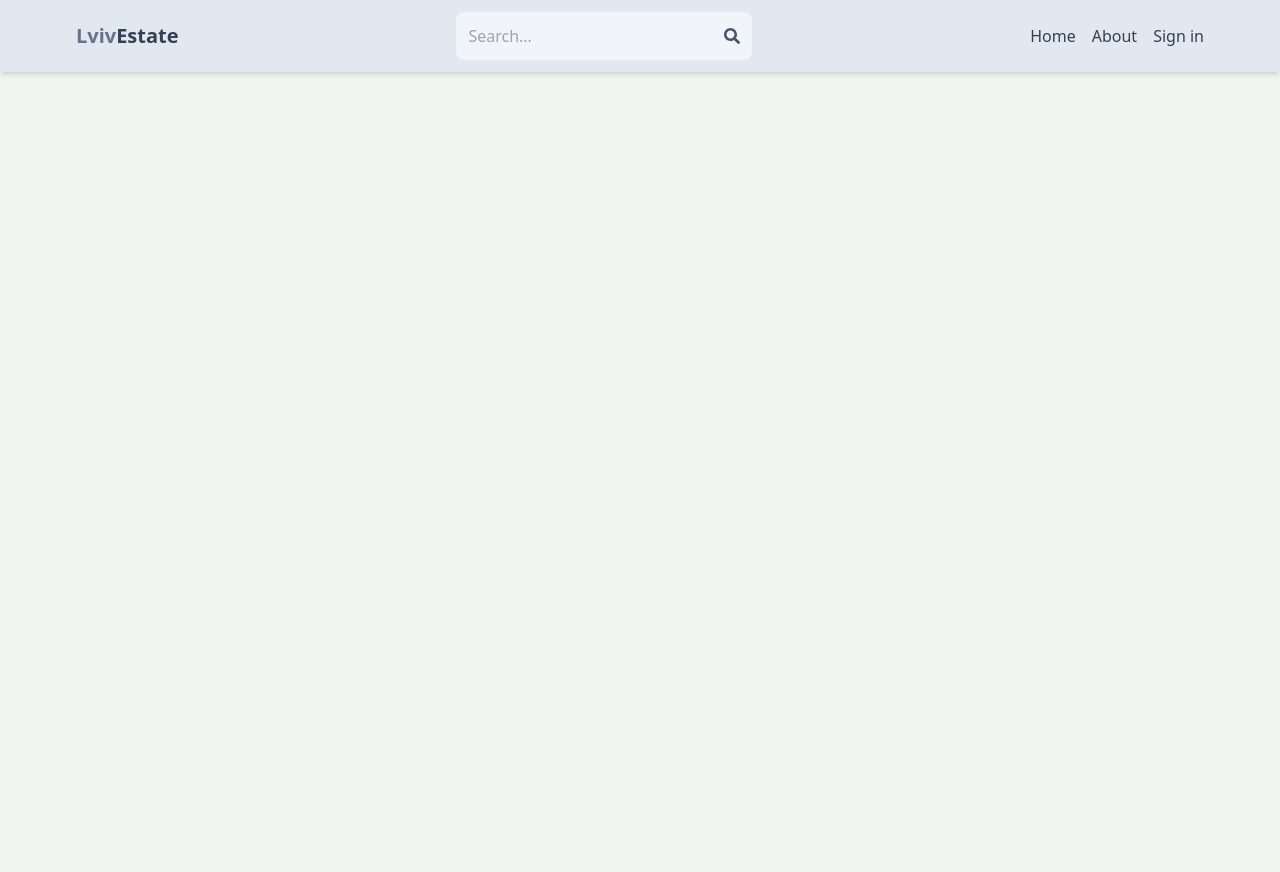
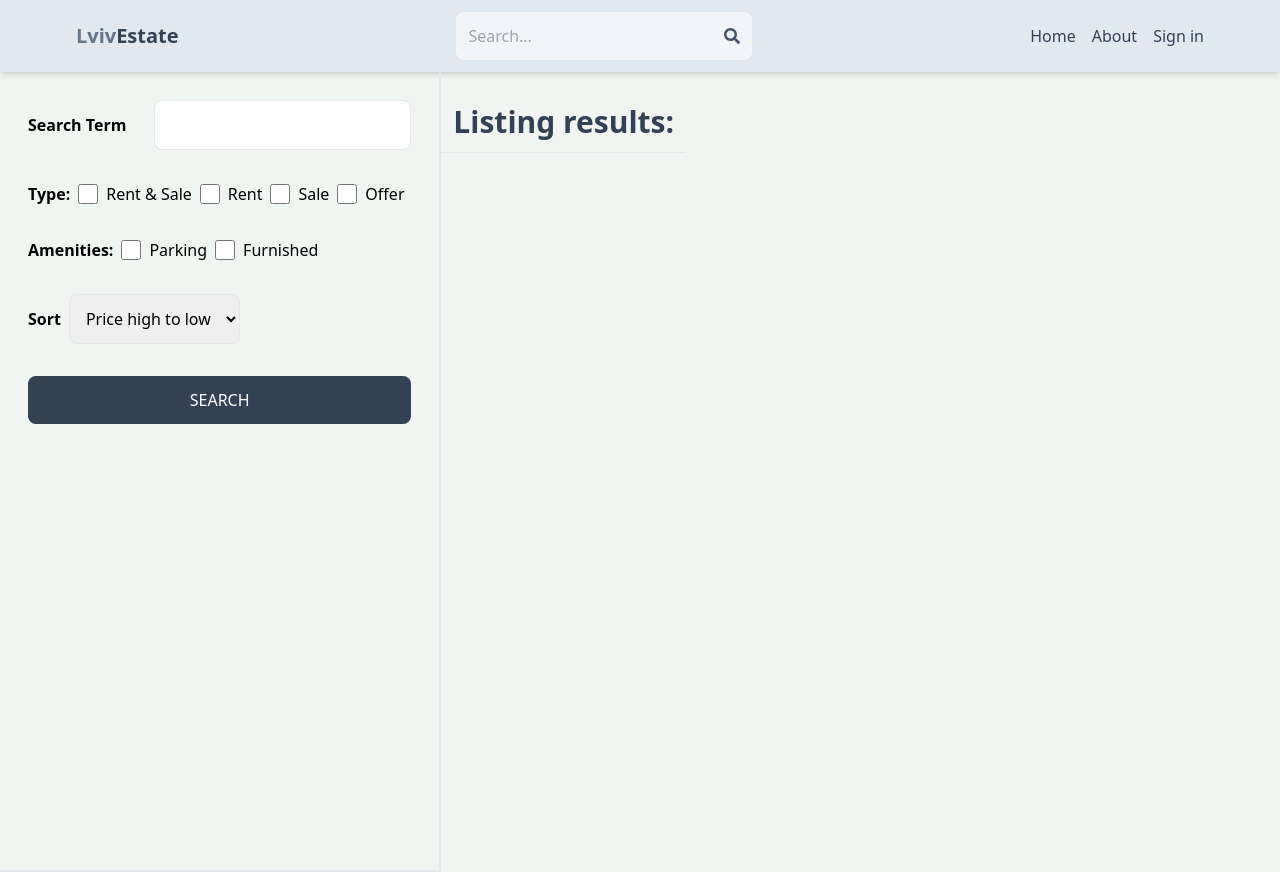
Before and after one commit to oborovets/mern-estate, a React (Vite) app in the folder client/: page /search in a window 1280 px wide. Before the commit the page ends 800 px from the top, so only its background shows below. Built offline with nearby package versions, Linux system fonts and the light colour scheme; no server answers.

Commit message:
Create search page UI

```diff
--- a/client/src/App.jsx
+++ b/client/src/App.jsx
@@ -10,6 +10,7 @@
 import CreateListing from "./pages/CreateListing";
 import UpdateListing from "./pages/UpdateListing";
 import Listing from "./pages/Listing";
+import Search from "./pages/Search";
 
 export default function App() {
   return (
@@ -33,6 +34,7 @@
             element={<UpdateListing />}
           />
         </Route>
+        <Route path="/search" element={<Search />} />
       </Routes>
     </BrowserRouter>
   );
--- /dev/null
+++ b/client/src/pages/Search.jsx
@@ -0,0 +1,67 @@
+export default function Search() {
+  return (
+    <div className="flex flex-col md:flex-row">
+      <div className=" p-7 border-b-2 md:border-r-2 md:min-h-screen">
+        <form className="flex flex-col gap-8">
+          <div className="flex items-center gap-7">
+            <label className="whitespace-nowrap font-semibold">
+              Search Term
+            </label>
+            <input
+              type="text"
+              id="searchTerm"
+              className="border rounded-lg p-3 w-full"
+            />
+          </div>
+          <div className="flex gap-2 flex-wrap items-center">
+            <label className="font-semibold">Type:</label>
+            <div className="flex gap-2">
+              <input className="w-5" type="checkbox" id="all" />
+              <span>Rent & Sale</span>
+            </div>
+            <div className="flex gap-2">
+              <input className="w-5" type="checkbox" id="rent" />
+              <span>Rent </span>
+            </div>
+            <div className="flex gap-2">
+              <input className="w-5" type="checkbox" id="sale" />
+              <span>Sale</span>
+            </div>
+            <div className="flex gap-2">
+              <input className="w-5" type="checkbox" id="offer" />
+              <span>Offer</span>
+            </div>
+          </div>
+          <div className="flex gap-2 flex-wrap items-center">
+            <label className="font-semibold">Amenities:</label>
+            <div className="flex gap-2">
+              <input className="w-5" type="checkbox" id="parking" />
+              <span>Parking</span>
+            </div>
+            <div className="flex gap-2">
+              <input className="w-5" type="checkbox" id="furnished" />
+              <span>Furnished </span>
+            </div>
+          </div>
+          <div className="flex items-center gap-2">
+            <label className="font-semibold">Sort</label>
+            <select className="border rounded-lg p-3" id="sort_order">
+              <option>Price high to low</option>
+              <option>Price low to high</option>
+              <option>Latest</option>
+              <option>Oldest</option>
+            </select>
+          </div>
+          <button className="bg-slate-700 text-white p-3 rounded-lg uppercase hover:opacity-95">
+            Search
+          </button>
+        </form>
+      </div>
+      <div className="">
+        <h1 className="text-3xl font-semibold border-b p-3 text-slate-700 mt-5">
+          Listing results:
+        </h1>
+      </div>
+    </div>
+  );
+}
```
